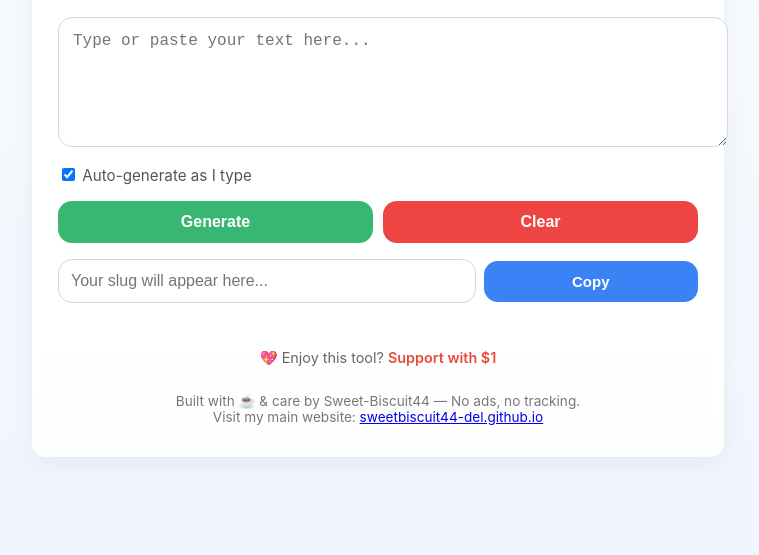
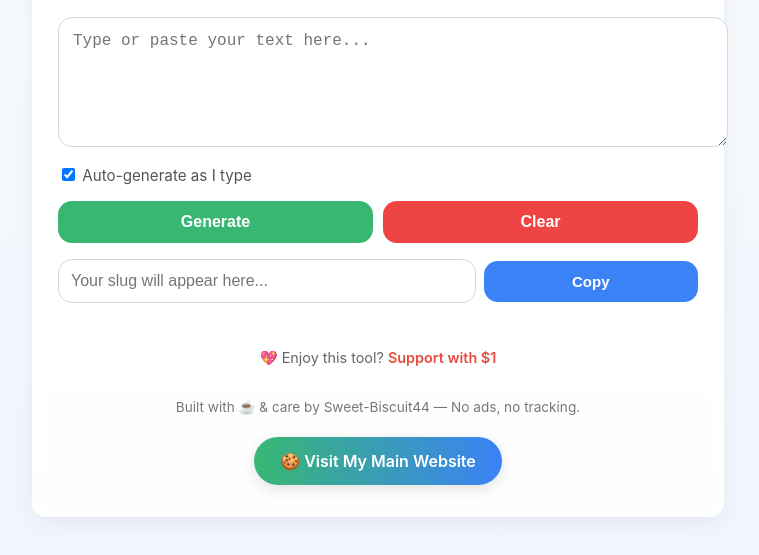
Before and after one commit to sweetbiscuit44-del/slugify-generator, a plain HTML site: page index.html in a window 1280 px wide. Shown: the part 131-686 px from the top of the page, without its empty margins (262-1021 px from the left). Drawn offline with Linux system fonts and the light colour scheme.

Commit message:
Enhance footer with website link and styling
Added a pill button linking to the main website and adjusted footer styling.

```diff
--- a/index.html
+++ b/index.html
@@ -184,6 +184,29 @@ color: #777;
 .container { padding: 24px 18px; }
 button { font-size: 15px; }
 }
+
+/* ⭐ Pill Button Animation */
+.pill-btn {
+display: inline-block;
+padding: 14px 26px;
+background: linear-gradient(90deg, #38b773, #3b82f6);
+color: white;
+font-weight: 600;
+border-radius: 999px;
+text-decoration: none;
+box-shadow: 0 4px 14px rgba(0,0,0,0.12);
+transition: transform 0.15s ease, box-shadow 0.2s ease;
+}
+.pill-btn:hover {
+transform: scale(1.07);
+box-shadow: 0 6px 18px rgba(0,0,0,0.16);
+}
+
+/* Biscuit Emoji Styling */
+.biscuit {
+font-size: 1.2em;
+margin-right: 6px;
+}
 </style>
 </head>
 <body>
@@ -215,10 +238,19 @@ button { font-size: 15px; }
 💖 Enjoy this tool? <a href="https://paypal.me/sweetbiscuit44" target="_blank">Support with $1</a>
 </div>
 
-<div class="footer">
-Built with ☕ & care by Sweet-Biscuit44 — No ads, no tracking.<br />
-Visit my main website: <a href="https://sweetbiscuit44-del.github.io/sweet-biscuit44-home-page/" target="_blank" rel="noopener">sweetbiscuit44-del.github.io</a>
+<div class="footer" style="margin-top:32px;">
+Built with ☕ & care by Sweet-Biscuit44 — No ads, no tracking.
 </div>
+
+<!-- ⭐ Biscuit Icon + Pill Button Website Link -->
+<div style="text-align:center; margin-top:22px;">
+<a href="https://sweetbiscuit44-del.github.io/sweet-biscuit44-home-page/"
+   target="_blank"
+   class="pill-btn">
+🍪 Visit My Main Website
+</a>
+</div>
+
 </div>
 
 <script>
```
